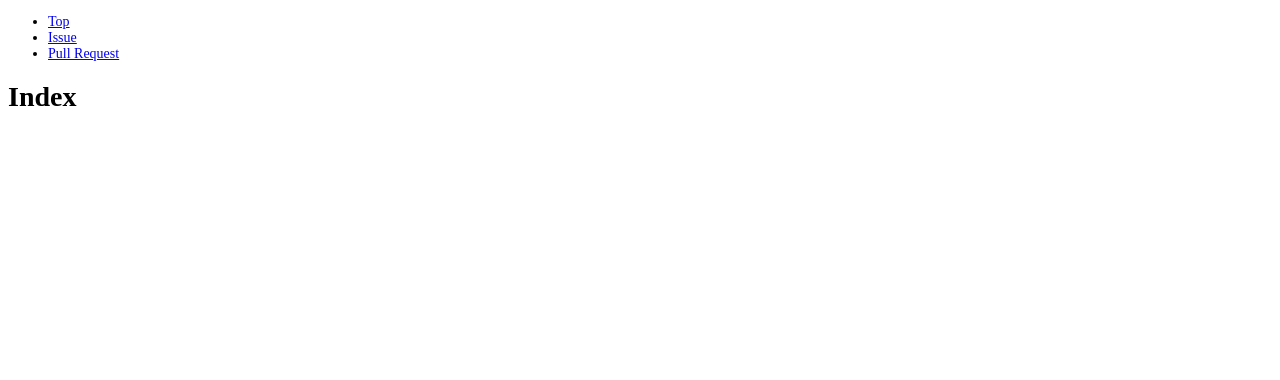
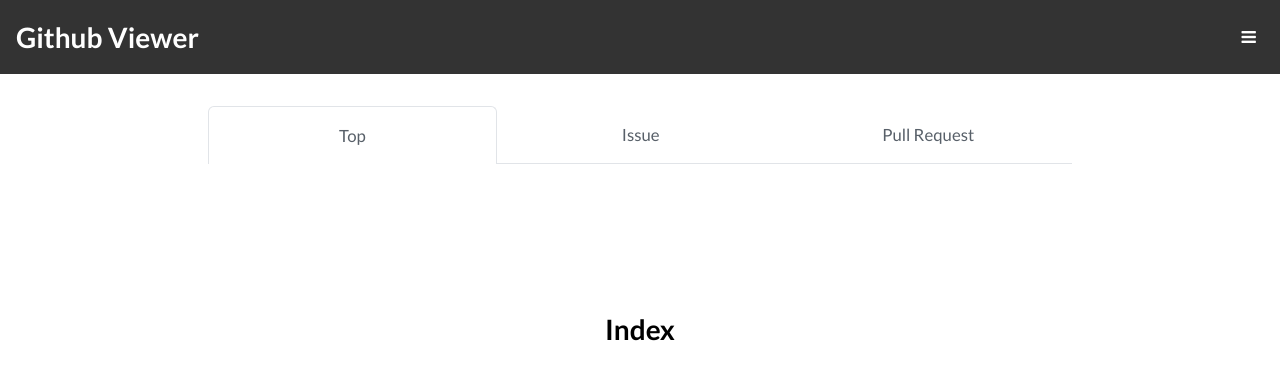
Before and after one commit to version1-workspace/ws-0500-redux-github-viewer, a React (Create React App) app: page / in a window 1280 px wide. Shown: the top 380 px of the page. Built offline with nearby package versions, Linux system fonts and the light colour scheme.

Commit message:
fix style

```diff
--- a/public/index.html
+++ b/public/index.html
@@ -11,7 +11,11 @@
     />
     <link rel="apple-touch-icon" href="%PUBLIC_URL%/logo192.png" />
     <link rel="manifest" href="%PUBLIC_URL%/manifest.json" />
-    <title>Redux Github Viewer</title>
+    <title>Github Viewer</title>
+    <!-- googlefont -->
+    <link href="https://fonts.googleapis.com/css?family=Lato:300,400,400italic,700,700italic,900,900italic" rel="stylesheet">
+     <!-- font-awesome -->
+    <link href="https://stackpath.bootstrapcdn.com/font-awesome/4.7.0/css/font-awesome.min.css" rel="stylesheet" integrity="sha384-wvfXpqpZZVQGK6TAh5PVlGOfQNHSoD2xbE+QkPxCAFlNEevoEH3Sl0sibVcOQVnN" crossorigin="anonymous">
   </head>
   <body>
     <noscript>You need to enable JavaScript to run this app.</noscript>
--- /dev/null
+++ b/src/components/organisms/Header.js
@@ -0,0 +1,35 @@
+import React from 'react'
+import styled from 'styled-components'
+import { colors } from '../../styles/variable'
+
+const Container = styled.div`
+  display: flex;
+  padding: 16px;
+  justify-content: space-between;
+  width: 100%;
+  background: ${colors.black};
+  color: white;
+`
+
+const Logo = styled.div``
+const Menu = styled.div`
+  padding: 8px;
+  font-size: 1.2rem;
+`
+
+const Title = styled.h1``
+
+const Header = () => {
+  return (
+    <Container>
+      <Logo>
+        <Title>Github Viewer</Title>
+      </Logo>
+      <Menu>
+        <i className="fa fa-bars" />
+      </Menu>
+    </Container>
+  )
+}
+
+export default Header
--- /dev/null
+++ b/src/components/organisms/TabHeader.js
@@ -0,0 +1,63 @@
+import React from 'react'
+import styled from 'styled-components'
+import PropTypes from 'prop-types'
+import { Link } from 'react-router-dom'
+import { colors } from '../../styles/variable'
+
+const Container = styled.div``
+
+const Tabs = styled.ul`
+  display: flex;
+
+  li {
+    padding: 0;
+  }
+
+  a {
+    color: ${colors.weakBlack};
+    padding: 16px;
+    display: block;
+    width: 100%;
+  }
+`
+
+const borderStyle = `1px solid ${colors.border}`
+
+const Tab = styled.li`
+  font-size: 1.2rem;
+  width: 100%;
+  text-align: center;
+  border-radius: 6px 6px 0px 0px;
+  border-top: ${({ active }) => (!active ? '' : borderStyle)};
+  border-right: ${({ active }) => (!active ? '' : borderStyle)};
+  border-left: ${({ active }) => (!active ? '' : borderStyle)};
+  border-bottom: ${({ active }) => (active ? '' : borderStyle)};
+`
+
+const TabHeader = ({ tabs, selected, onChange }) => {
+  return (
+    <Container>
+      <Tabs>
+        {tabs.map(({ key, to, label }) => {
+          const active = key === selected
+          const onClick = () => onChange(key)
+          return (
+            <Tab active={active} key={key}>
+              <Link onClick={onClick} to={to}>
+                {label}
+              </Link>
+            </Tab>
+          )
+        })}
+      </Tabs>
+    </Container>
+  )
+}
+
+TabHeader.propTypes = {
+  tabs: PropTypes.array,
+  selected: PropTypes.bool,
+  onChange: PropTypes.func
+}
+
+export default TabHeader
--- a/src/components/templates/Index.js
+++ b/src/components/templates/Index.js
@@ -1,7 +1,21 @@
 import React from 'react'
+import styled from 'styled-components'
+
+const Container = styled.div`
+  padding: 16px;
+  margin-top: 128px;
+
+  h1 {
+    text-align: center;
+  }
+`
 
 const Index = () => {
-  return <h1>Index</h1>
+  return (
+    <Container>
+      <h1>Index</h1>
+    </Container>
+  )
 }
 
 export default Index
--- a/src/components/templates/Issue.js
+++ b/src/components/templates/Issue.js
@@ -1,7 +1,20 @@
 import React from 'react'
+import styled from 'styled-components'
+
+const Container = styled.div`
+  padding: 16px;
+  margin-top: 128px;
+
+  h1 {
+    text-align: center;
+  }
+`
 
 const Issue = () => {
-  return <h1>Issue</h1>
+  return (
+    <Container>
+      <h1>Issue</h1>
+    </Container>
+  )
 }
-
 export default Issue
--- a/src/components/templates/PullRequest.js
+++ b/src/components/templates/PullRequest.js
@@ -1,7 +1,21 @@
 import React from 'react'
+import styled from 'styled-components'
+
+const Container = styled.div`
+  padding: 16px;
+  margin-top: 128px;
+
+  h1 {
+    text-align: center;
+  }
+`
 
 const PullRequest = () => {
-  return <h1>PullRequest</h1>
+  return (
+    <Container>
+      <h1>PullRequest</h1>
+    </Container>
+  )
 }
 
 export default PullRequest
--- a/src/pages/Index.js
+++ b/src/pages/Index.js
@@ -1,8 +1,11 @@
-import React from 'react'
-import { BrowserRouter as Router, Link, Switch, Route } from 'react-router-dom'
+import React, { useState } from 'react'
+import styled from 'styled-components'
+import { BrowserRouter as Router, Switch, Route } from 'react-router-dom'
 import IndexTab from '../components/templates/Index'
 import IssueTab from '../components/templates/Issue'
 import PullRequestTab from '../components/templates/PullRequest'
+import Header from '../components/organisms/Header'
+import TabHeader from '../components/organisms/TabHeader'
 
 const tabs = [
   {
@@ -22,18 +25,21 @@
   }
 ]
 
-const Index = () => (
-  <div>
+const Container = styled.div``
+const Content = styled.div`
+  max-width: 896px;
+  margin: 0 auto;
+  padding: 32px 16px;
+`
+
+const Index = () => {
+  const [selected, setSelected] = useState('top')
+  return (
+    <Container>
+      <Header />
+      <Content>
         <Router>
-      <ul>
-        {tabs.map(({ key, to, label }) => {
-          return (
-            <li key={key}>
-              <Link to={to}>{label}</Link>
-            </li>
-          )
-        })}
-      </ul>
+          <TabHeader selected={selected} onChange={setSelected} tabs={tabs} />
           <Switch>
             <Route path="/issue">
               <IssueTab />
@@ -46,7 +52,9 @@
             </Route>
           </Switch>
         </Router>
-  </div>
+      </Content>
+    </Container>
   )
+}
 
 export default Index
--- a/src/styles/index.js
+++ b/src/styles/index.js
@@ -1,10 +1,18 @@
 import { createGlobalStyle } from 'styled-components'
+import { colors } from './variable'
 
 export const GlobalStyle = createGlobalStyle`
   html {
+    font-family: 'Lato', 'Lucida Grande', 'Lucida Sans Unicode', Tahoma, Sans-Serif;
+    line-height: 1.5;
+    font-size: 14px;
     padding: 0;
     margin: 0;
-    font-size: 14px;
+  }
+
+  body {
+    margin: 0;
+    padding: 0;
   }
 
   *, *:before, *:after {
@@ -13,5 +21,21 @@
 
   h1 {
     font-size: 2rem;
+    padding: 0;
+    margin: 0;
+  }
+
+  ul {
+    padding: 0;
+    margin: 0;
+  }
+
+  li {
+    list-style-type: none;
+  }
+
+  a {
+    color: ${colors.link};
+    text-decoration: none;
   }
 `
--- /dev/null
+++ b/src/styles/variable.js
@@ -0,0 +1,7 @@
+export const colors = {
+  black: '#333',
+  weakBlack: '#586069',
+  border: '#e1e4e8',
+  primary: '#28a745',
+  link: '#0366d6'
+}
```
Lines whose indentation alone changed are shown as unchanged.
